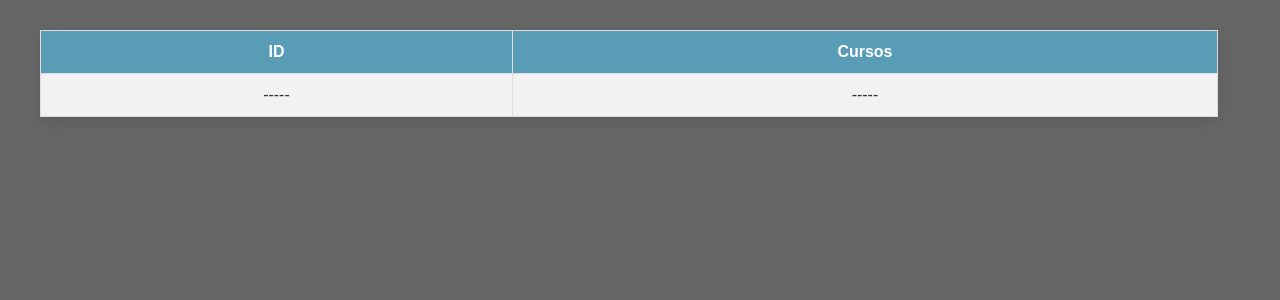
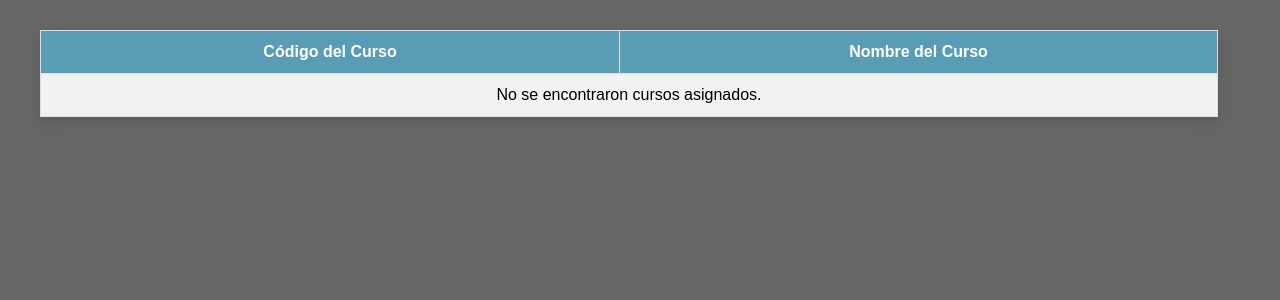
Before and after one commit to AlvaroD19G/Lab06, a PHP site: page /Students.php in a window 1280 px wide. Shown: the part 80-380 px from the top of the page. Run offline with PHP 8.4, Linux system fonts and the light colour scheme; the visitor is signed in with stand-in values (Sample User, id 1); tables that the repository leaves empty or names only in its code hold one stand-in row (values such as "Sample post"); lists and menus that the app fills with data are empty.

Commit message:
Vista Estudiantes

```diff
--- a/Students.php
+++ b/Students.php
@@ -1,11 +1,25 @@
+<?php
+session_start();
+require_once 'includes/conection.php';
+require_once 'ViewStudents.php';
+
+if (isset($_SESSION['cedula'])) {
+    $cedula = $_SESSION['cedula'];
+    $cursos = obtenerCursosAsignados($conex, $cedula);
+} else {
+    echo "Usuario no autenticado.";
+    exit;
+}
+?>
+
 <!DOCTYPE html>
 <html lang="en">
 <head>
     <meta charset="UTF-8">
     <meta name="viewport" content="width=device-width, initial-scale=1.0">
     <title>Estudiantes</title>
-    <link rel="stylesheet" href="style/reset.css" >
-    <link rel="stylesheet" href="style/student.css" >
+    <link rel="stylesheet" href="style/reset.css">
+    <link rel="stylesheet" href="style/student.css">
     <link rel="stylesheet" href="https://cdnjs.cloudflare.com/ajax/libs/font-awesome/6.0.0-beta3/css/all.min.css">
 </head>
 <body>
@@ -13,17 +27,27 @@
         <h4>Bienvenido al Sistema Estudiante</h4>
     </div>
     <div class="table-responsive-xxl mt-3">
-            <table id="tableRequest" class="table table-light table-striped table-hover table-bordered"
-                id="TableAppointment" style="margin-left: 20px; cursor: pointer; margin-block: 10px;">
+        <table class="table table-light table-striped table-hover table-bordered" id="TableAppointment"
+               style="margin-left: 20px; cursor: pointer; margin-block: 10px;">
             <thead>
                 <tr>
-                        <th class="text-center" id="color-th">ID</th>
-                        <th class="text-center" id="color-th">Cursos</th>
+                    <th class="text-center" id="color-th">Código del Curso</th>
+                    <th class="text-center" id="color-th">Nombre del Curso</th>
                 </tr>
             </thead>
             <tbody id="tableRequestBody" class="text-center">
-                    <th>-----</th>
-                    <th>-----</th>
+                <?php if (!empty($cursos)) : ?>
+                    <?php foreach ($cursos as $curso) : ?>
+                        <tr>
+                            <td><?= htmlspecialchars($curso['codigo']) ?></td>
+                            <td><?= htmlspecialchars($curso['nombre']) ?></td>
+                        </tr>
+                    <?php endforeach; ?>
+                <?php else : ?>
+                    <tr>
+                        <td colspan="2">No se encontraron cursos asignados.</td>
+                    </tr>
+                <?php endif; ?>
             </tbody>
         </table>
     </div>
--- /dev/null
+++ b/ViewStudents.php
@@ -0,0 +1,21 @@
+<?php
+// functions.php
+function obtenerCursosAsignados($conex, $cedula) {
+    $query = "SELECT c.codigo, c.nombre
+              FROM asignacion a
+              JOIN cursos c ON a.Codigo_Curso = c.codigo
+              WHERE a.Cedula_Persona = ?";
+    $var = $conex->prepare($query);
+    $var->bind_param("s", $cedula);
+    $var->execute();
+    $result = $var->get_result();
+
+    $cursos = [];
+    while ($row = $result->fetch_assoc()) {
+        $cursos[] = $row;
+    }
+
+    $var->close();
+    return $cursos;
+}
+?>
```
Lines whose indentation alone changed are shown as unchanged.
